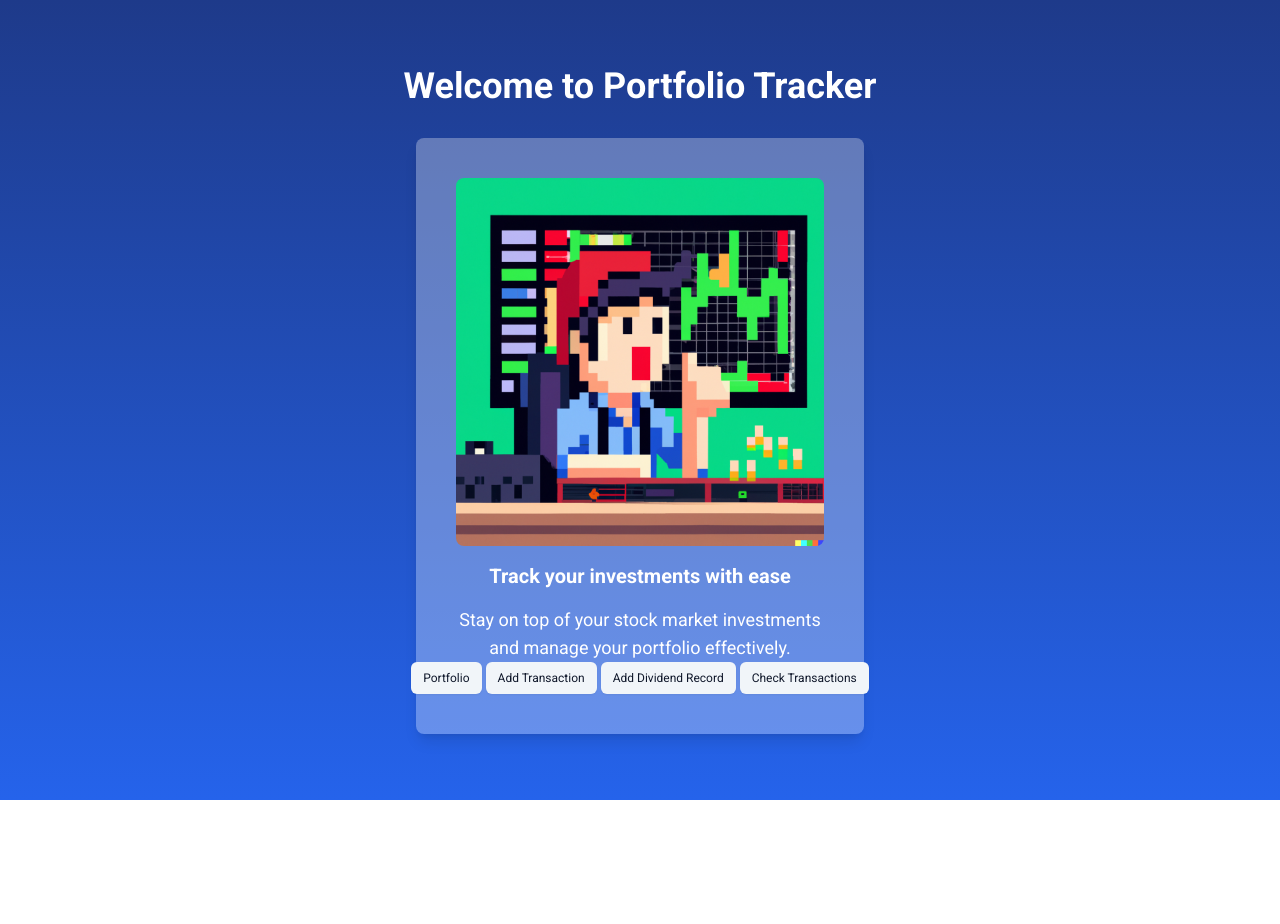
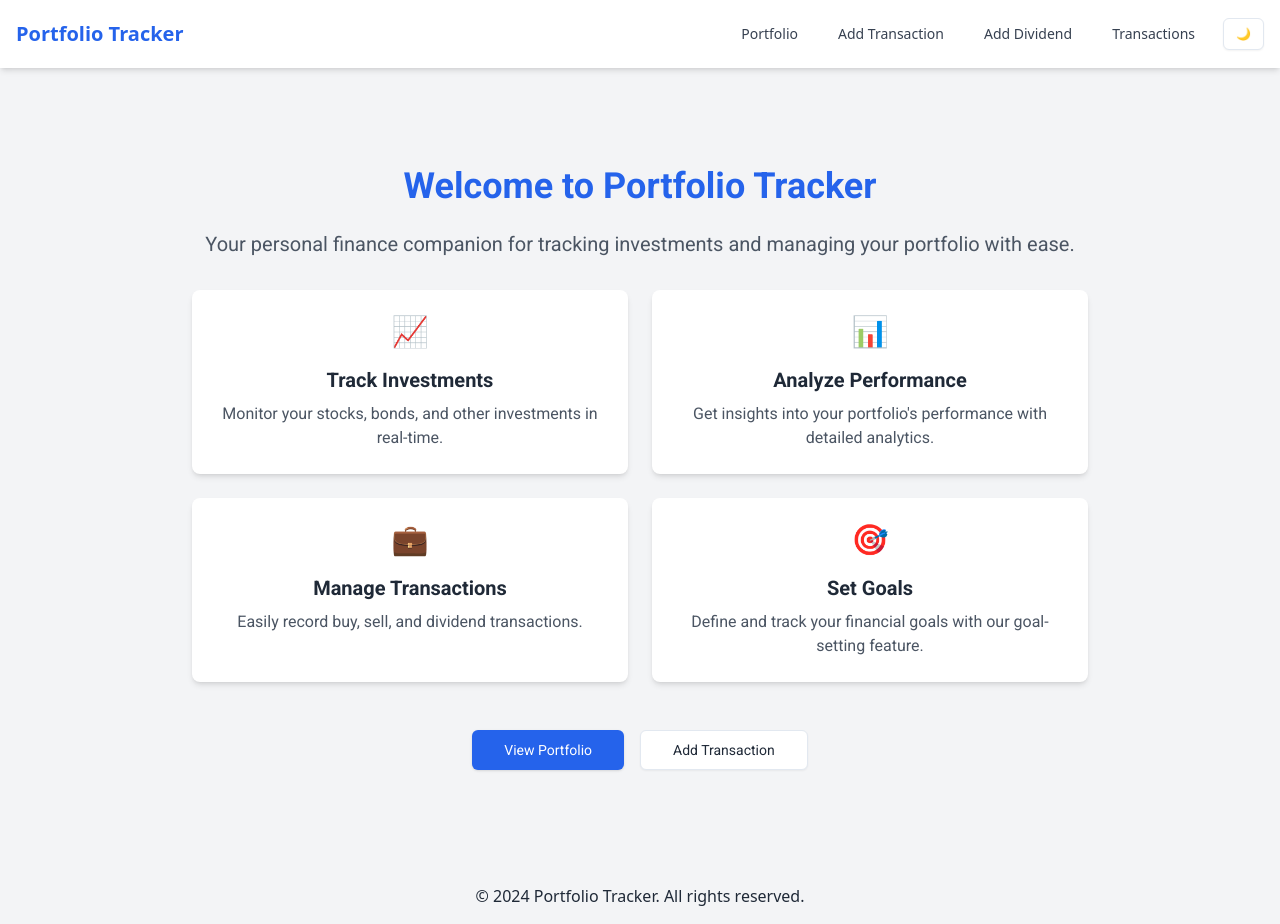
Before and after one commit to petertam888/finance-portfolio-application-ui, a Next.js app: page / in a window 1280 px wide. Before the commit the page ends 800 px from the top, so only its background shows below. Built offline with nearby package versions, Linux system fonts and the light colour scheme.

Commit message:
update for UI revamp

```diff
--- /dev/null
+++ b/components/Layout.js
@@ -0,0 +1,25 @@
+import React from 'react';
+import Navbar from './Navbar';
+import { useTheme } from '../context/ThemeContext';
+
+const Layout = ({ children }) => {
+  const { theme, isDarkMode } = useTheme();
+
+  return (
+    <div className={`flex flex-col min-h-screen ${isDarkMode ? 'dark' : ''}`}
+         style={{
+           backgroundColor: theme.colors.background,
+           color: theme.colors.text,
+         }}>
+      <Navbar />
+      <main className="flex-grow container mx-auto px-4 py-8">
+        {children}
+      </main>
+      <footer className="bg-gray-100 dark:bg-gray-800 py-4 text-center">
+        <p>&copy; 2024 Portfolio Tracker. All rights reserved.</p>
+      </footer>
+    </div>
+  );
+};
+
+export default Layout;
--- /dev/null
+++ b/components/Navbar.js
@@ -0,0 +1,45 @@
+import React from 'react';
+import Link from 'next/link';
+import { useTheme } from '../context/ThemeContext';
+import { Button } from "@/components/ui/button";
+import { useRouter } from 'next/router';
+
+const Navbar = () => {
+  const { theme, toggleTheme, isDarkMode } = useTheme();
+  const router = useRouter();
+
+  const isActive = (path) => router.pathname === path;
+
+  return (
+    <nav className="bg-white dark:bg-gray-800 shadow-md">
+      <div className="container mx-auto px-4">
+        <div className="flex justify-between items-center py-4">
+          <Link href="/" className="text-xl font-bold text-blue-600 dark:text-blue-400">
+            Portfolio Tracker
+          </Link>
+          <div className="flex items-center space-x-4">
+            <NavLink href="/portfolio" isActive={isActive('/portfolio')}>Portfolio</NavLink>
+            <NavLink href="/add_transaction" isActive={isActive('/add_transaction')}>Add Transaction</NavLink>
+            <NavLink href="/add_dividend_record" isActive={isActive('/add_dividend_record')}>Add Dividend</NavLink>
+            <NavLink href="/check_transaction" isActive={isActive('/check_transaction')}>Transactions</NavLink>
+            <Button onClick={toggleTheme} variant="outline" size="sm">
+              {isDarkMode ? '☀️' : '🌙'}
+            </Button>
+          </div>
+        </div>
+      </div>
+    </nav>
+  );
+};
+
+const NavLink = ({ href, children, isActive }) => (
+  <Link href={href} className={`px-3 py-2 rounded-md text-sm font-medium ${
+    isActive
+      ? 'bg-blue-100 text-blue-700 dark:bg-blue-900 dark:text-blue-200'
+      : 'text-gray-700 hover:bg-gray-100 dark:text-gray-300 dark:hover:bg-gray-700'
+  }`}>
+    {children}
+  </Link>
+);
+
+export default Navbar;
--- /dev/null
+++ b/context/ThemeContext.js
@@ -0,0 +1,28 @@
+import React, { createContext, useContext, useState, useEffect } from 'react';
+import { lightTheme, darkTheme } from '../theme';
+
+const ThemeContext = createContext();
+
+export const useTheme = () => useContext(ThemeContext);
+
+export const ThemeProvider = ({ children }) => {
+  const [isDarkMode, setIsDarkMode] = useState(false);
+
+  useEffect(() => {
+    const savedTheme = localStorage.getItem('theme');
+    setIsDarkMode(savedTheme === 'dark');
+  }, []);
+
+  const theme = isDarkMode ? darkTheme : lightTheme;
+
+  const toggleTheme = () => {
+    setIsDarkMode(!isDarkMode);
+    localStorage.setItem('theme', isDarkMode ? 'light' : 'dark');
+  };
+
+  return (
+    <ThemeContext.Provider value={{ theme, toggleTheme, isDarkMode }}>
+      {children}
+    </ThemeContext.Provider>
+  );
+};
--- a/pages/_app.js
+++ b/pages/_app.js
@@ -1,17 +1,24 @@
 import "@/styles/globals.css";
 import { BackendUrlProvider } from '../context/BackendUrlContext';
-import { Roboto } from "next/font/google"
-
+import { Roboto } from "next/font/google";
+import Layout from '../components/Layout';
+import { ThemeProvider } from '../context/ThemeContext';
 
 const roboto = Roboto({
   subsets: ['latin'],
   weight: ["400", "700"],
-})
+});
+
 export default function App({ Component, pageProps }) {
-
-  return <BackendUrlProvider>
-    <main className={roboto.className}>
-      <Component {...pageProps} />
-      </main>
-    </BackendUrlProvider>;
+  return (
+    <ThemeProvider>
+      <BackendUrlProvider>
+        <Layout>
+          <main className={roboto.className}>
+            <Component {...pageProps} />
+          </main>
+        </Layout>
+      </BackendUrlProvider>
+    </ThemeProvider>
+  );
 }
--- a/pages/index.js
+++ b/pages/index.js
@@ -1,32 +1,62 @@
 import Link from 'next/link';
-import { Button } from "@/components/ui/button"
-import * as React from "react"
+import { Button } from "@/components/ui/button";
+import { useTheme } from '../context/ThemeContext';
 
 export default function Home() {
+  const { theme } = useTheme();
+
   return (
-    <div className="bg-gradient-to-b from-blue-900 to-blue-600 h-screen flex flex-col justify-center items-center">
-      <div className="container mx-auto text-center text-white">
-        <h1 className="text-4xl font-bold mb-8">Welcome to Portfolio Tracker</h1>
-        <div className="max-w-md mx-auto bg-white bg-opacity-30 rounded-lg p-10 shadow-lg">
-          <img src="/traderInPixelArt.png" alt="Trader Image" className="w-full rounded-lg mb-4" />
-          <div className="text-xl font-semibold mb-4">Track your investments with ease</div>
-          <p className="text-lg">Stay on top of your stock market investments and manage your portfolio effectively.</p>
-          <div className="flex justify-center space-x-1">
-            <Link href={`/portfolio`}>
-              <Button variant="secondary" size="sm">Portfolio</Button>
-            </Link>
-            <Link href={`/add_transaction`}>
-              <Button variant="secondary" size="sm">Add Transaction</Button>
-            </Link>
-            <Link href={`/add_dividend_record`}>
-              <Button variant="secondary" size="sm">Add Dividend Record</Button>
-            </Link>
-            <Link href={`/check_transaction`}>
-              <Button variant="secondary" size="sm">Check Transactions</Button>
-            </Link>
-          </div>
+    <div className="flex flex-col items-center justify-center min-h-[calc(100vh-4rem)]">
+      <div className="text-center max-w-4xl">
+        <h1 className="text-4xl font-bold mb-6 text-blue-600 dark:text-blue-400">
+          Welcome to Portfolio Tracker
+        </h1>
+        <p className="text-xl mb-8 text-gray-600 dark:text-gray-300">
+          Your personal finance companion for tracking investments and managing your portfolio with ease.
+        </p>
+        <div className="grid grid-cols-1 md:grid-cols-2 gap-6 mb-12">
+          <FeatureCard
+            title="Track Investments"
+            description="Monitor your stocks, bonds, and other investments in real-time."
+            icon="📈"
+          />
+          <FeatureCard
+            title="Analyze Performance"
+            description="Get insights into your portfolio's performance with detailed analytics."
+            icon="📊"
+          />
+          <FeatureCard
+            title="Manage Transactions"
+            description="Easily record buy, sell, and dividend transactions."
+            icon="💼"
+          />
+          <FeatureCard
+            title="Set Goals"
+            description="Define and track your financial goals with our goal-setting feature."
+            icon="🎯"
+          />
+        </div>
+        <div className="flex justify-center space-x-4">
+          <Link href="/portfolio">
+            <Button size="lg" className="bg-blue-600 hover:bg-blue-700 text-white">
+              View Portfolio
+            </Button>
+          </Link>
+          <Link href="/add_transaction">
+            <Button size="lg" variant="outline">
+              Add Transaction
+            </Button>
+          </Link>
         </div>
       </div>
     </div>
   );
 }
+
+const FeatureCard = ({ title, description, icon }) => (
+  <div className="bg-white dark:bg-gray-800 p-6 rounded-lg shadow-md">
+    <div className="text-3xl mb-4">{icon}</div>
+    <h3 className="text-xl font-semibold mb-2">{title}</h3>
+    <p className="text-gray-600 dark:text-gray-300">{description}</p>
+  </div>
+);
--- a/tailwind.config.js
+++ b/tailwind.config.js
@@ -1,6 +1,6 @@
 /** @type {import('tailwindcss').Config} */
 module.exports = {
-  darkMode: ["class"],
+  darkMode: 'class',
   content: [
     './pages/**/*.{js,jsx}',
     './components/**/*.{js,jsx}',
--- /dev/null
+++ b/theme.js
@@ -0,0 +1,40 @@
+export const lightTheme = {
+  colors: {
+    primary: '#3B82F6',
+    secondary: '#1E40AF',
+    background: '#F3F4F6',
+    text: '#1F2937',
+    accent: '#10B981',
+    card: '#FFFFFF',
+    border: '#E5E7EB',
+  },
+  fonts: {
+    body: 'Roboto, sans-serif',
+    heading: 'Roboto, sans-serif',
+  },
+  fontSizes: {
+    small: '0.875rem',
+    medium: '1rem',
+    large: '1.25rem',
+    xlarge: '1.5rem',
+  },
+  spacing: {
+    small: '0.5rem',
+    medium: '1rem',
+    large: '1.5rem',
+    xlarge: '2rem',
+  },
+};
+
+export const darkTheme = {
+  ...lightTheme,
+  colors: {
+    primary: '#60A5FA',
+    secondary: '#3B82F6',
+    background: '#111827',
+    text: '#F9FAFB',
+    accent: '#34D399',
+    card: '#1F2937',
+    border: '#374151',
+  },
+};
```
